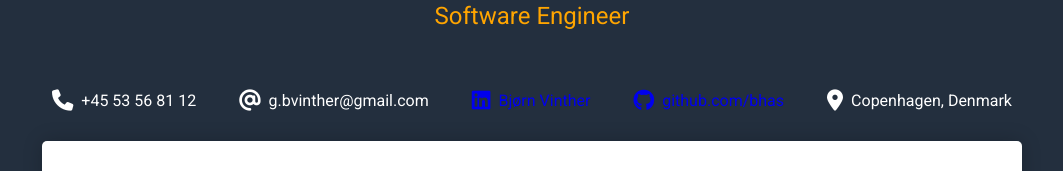
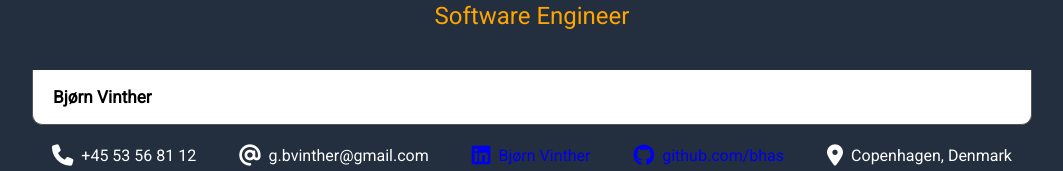
Before and after one commit to bhas/personal, a JavaScript app: page / in a window 1280 px wide. Shown: the part 138-309 px from the top of the page, without its empty margins (108-1171 px from the left). Built offline with nearby package versions, Linux system fonts and the light colour scheme.

Commit message:
tmp header commit

```diff
--- a/src/App.js
+++ b/src/App.js
@@ -4,6 +4,7 @@ import ProjectsSection from "./components/sections/ProjectsSection";
 import "./App.css";
 import SkillsSection from "./components/sections/SkillsSection";
 import PersonalSection from "./components/sections/PersonalSection";
+import Header from "./components/Header";
 
 export default function App() {
   return (
@@ -12,6 +13,7 @@ export default function App() {
         <h1>Bjørn Vinther</h1>
         <div className="subtitle">Software Engineer</div>
       </div>
+      <Header />
       <ContactInfoSection />
       <PersonalSection />
       <SkillsSection />
--- /dev/null
+++ b/src/components/Header.css
@@ -0,0 +1,11 @@
+
+
+.sticky {
+  position: sticky;
+  top: 0px;
+  background: white;
+  padding: 0px 20px;
+  border: 1px solid #555;
+  border-top: 0px;
+  border-radius: 0 0 10px 10px;
+}
--- /dev/null
+++ b/src/components/Header.js
@@ -0,0 +1,11 @@
+
+import "./Header.css"
+
+export default function Header() {
+  return <>
+    <header class="sticky">
+
+      <h3>Bjørn Vinther</h3>
+    </header>
+  </>
+}
```
